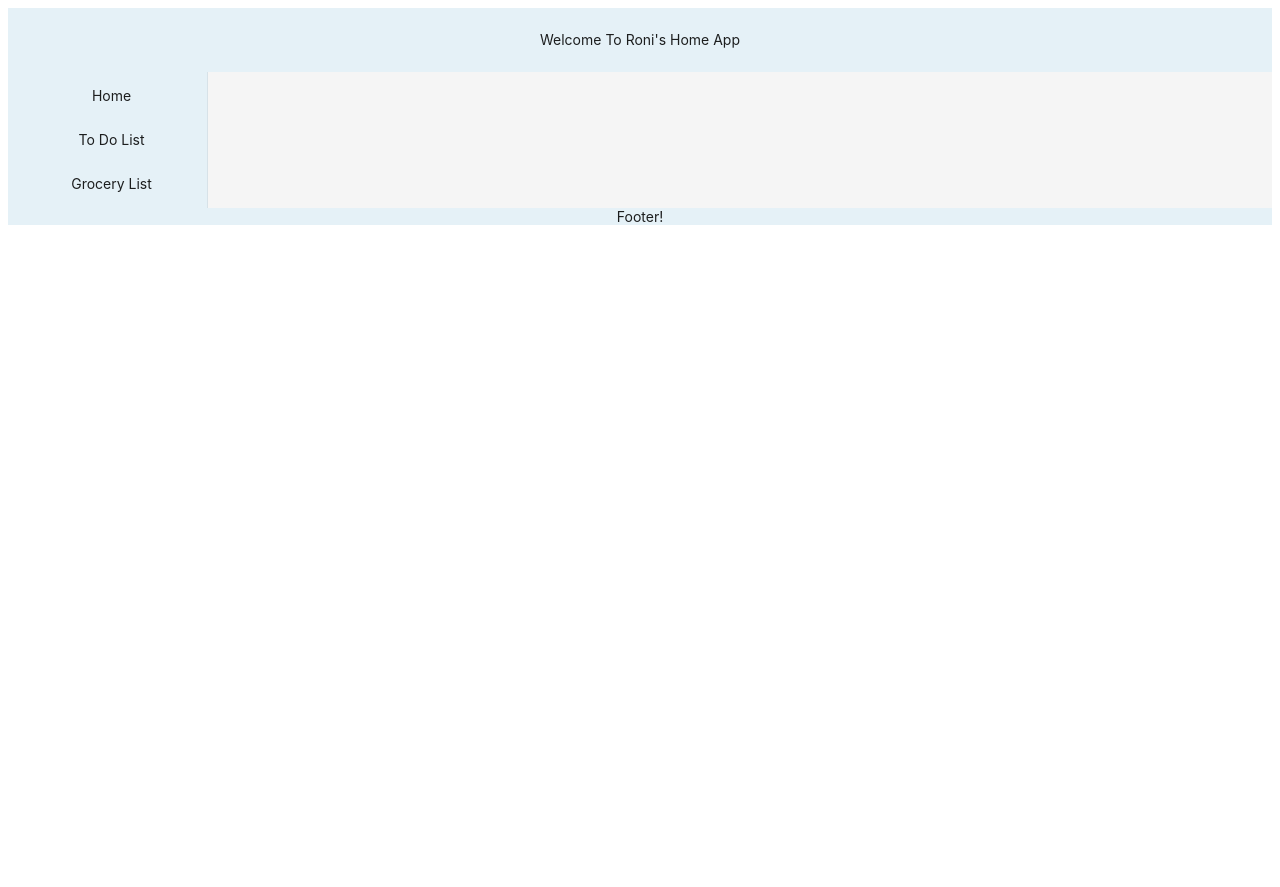
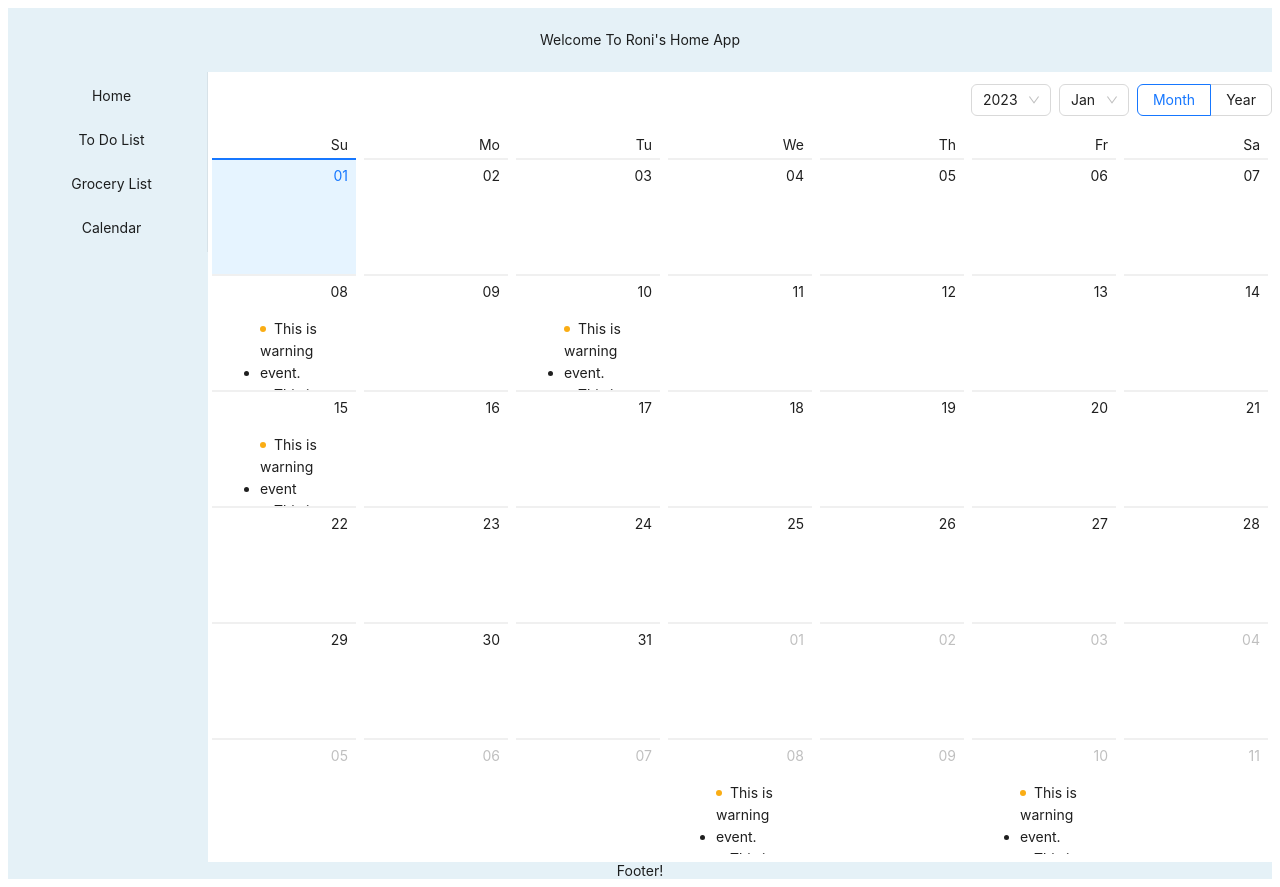
Before and after one commit to roniba1/roni-home-app, a React (Create React App) app: page /calendar in a window 1280 px wide. Before the commit the page ends 800 px from the top, so only its background shows below. Built offline with nearby package versions, Linux system fonts and the light colour scheme.

Commit message:
grocery list display fix + calendar
calendar added, still display just const data

```diff
--- a/db.json
+++ b/db.json
@@ -112,5 +112,39 @@
       "type": "done",
       "id": 11
     }
+  ],
+  "calendar": [
+    [],
+    [],
+    [
+      {
+        "id": 10,
+        "content": [
+          {
+            "type": "warning",
+            "content": "This is warning event."
+          },
+          {
+            "type": "success",
+            "content": "This is usual event."
+          }
+        ]
+      }
+    ],
+    [
+      {
+        "type": "success",
+        "content": "Doctor appointment"
+      }
+    ],
+    [],
+    [],
+    [],
+    [],
+    [],
+    [],
+    [],
+    [],
+    []
   ]
 }
--- a/package.json
+++ b/package.json
@@ -15,6 +15,7 @@
     "@types/react-router-dom": "^5.3.3",
     "antd": "^5.1.1",
     "axios": "^1.2.2",
+    "dayjs": "^1.11.7",
     "history": "^5.3.0",
     "json-server": "^0.17.1",
     "react": "^18.2.0",
--- a/src/App.tsx
+++ b/src/App.tsx
@@ -3,6 +3,7 @@ import { BrowserRouter as Router, Route, Switch } from 'react-router-dom';
 import ToDoPage from "./pages/ToDoPage";
 import GroceryListPage from "./pages/GroceryListPage";
 import LandingPage from "./pages/LandingPage";
+import CalendarPage from "./pages/CalendarPage";
 import SideBar from "./components/SideBar";
 import MyHeader from "./components/Header";
 import { Layout } from 'antd';
@@ -33,6 +34,9 @@ function HomeApp() {
                                     <Route path="/groceryList">
                                         <GroceryListPage />
                                     </Route>
+                                    <Route path="/calendar">
+                                        <CalendarPage />
+                                    </Route>
                                 </Switch>
                             </div>
                         </Content>
--- a/src/components/ItemsList.tsx
+++ b/src/components/ItemsList.tsx
@@ -1,7 +1,7 @@
 import React from "react";
 import { ItemsListProps } from "../interfaces/Items";
 import Item from "./Item"
-import { Divider } from "antd";
+import { Divider, Col } from "antd";
 
 const style = {
     padding: '8px 0'
@@ -29,18 +29,16 @@ const ItemsList: React.FC<ItemsListProps> = props => {
     let renderedComponent = null;
     if (hasItems) {
         renderedComponent = (
-            <>
+            <Col className="gutter-row" span={8} key={props.listType.type}>
                 <Divider type="horizontal" orientation="left">{props.listType.displayName}</Divider>
                 <div style={style}>
                     {renderedList}
                 </div>
-            </>
+            </Col>
         );
     }
 
-    return <div>
-        {renderedComponent}
-    </div>;
+    return renderedComponent;
 }
 
 export default ItemsList;
--- a/src/components/ListsDisplay.tsx
+++ b/src/components/ListsDisplay.tsx
@@ -78,14 +78,12 @@ const ListsDisplay: React.FC<ListsDisplayProps> = props => {
     if(allItemsList) {
         renderedList = listsSettings.typesNames.map((listType:ListType) => {
             return (
-                <Col className="gutter-row" span={6} key={listType.type}>
                     <ItemsList
                         itemsList={allItemsList}
                         listType={listType}
                         onDeleteHandler={onDeleteHandler}
                         onDoneHandler={onDoneHandler}
                         doneButton/>
-                </Col>
             );
         })
     }
--- a/src/constants/PagesLinks.ts
+++ b/src/constants/PagesLinks.ts
@@ -15,5 +15,9 @@ export const PagesLinks: PageLink[] = [
     {
         label:'Grocery List',
         path: '/groceryList'
+    },
+    {
+        label:'Calendar',
+        path: '/calendar'
     }
 ];
--- /dev/null
+++ b/src/pages/CalendarPage.tsx
@@ -0,0 +1,125 @@
+import React, {useEffect, useState} from "react";
+import dayjs from 'dayjs';
+import 'dayjs/locale/zh-cn';
+import { Badge, Calendar } from 'antd'
+import FetcherService from "../services/FetcherService";
+import axios from "axios";
+dayjs.locale('zh-cn');
+
+interface eventData {
+    type: "warning" | "success" | "error" | "processing" | "default" | undefined;
+    content: string;
+}
+
+type MonthEvents = eventData[];
+
+const CalendarPage: React.FC = () => {
+    const [calendarData, setCalendarData] = useState<MonthEvents[] | null>(null);
+
+    const fetchData = async () => {
+        const response = await axios.get<MonthEvents[]>(`http://localhost:3001/calendar`);
+        setCalendarData(response.data);
+    }
+
+    // useEffect(() => {
+    //     // noinspection JSIgnoredPromiseFromCall
+    //     fetchData();
+    // }, []);
+
+    const getListData = (value: dayjs.Dayjs) => {
+        let listData: eventData[] = [];
+        switch (value.date()) {
+            case 8:
+                listData = [
+                    {
+                        type: 'warning',
+                        content: 'This is warning event.',
+                    },
+                    {
+                        type: 'success',
+                        content: 'This is usual event.',
+                    },
+                ];
+                break;
+            case 10:
+                listData = [
+                    {
+                        type: 'warning',
+                        content: 'This is warning event.',
+                    },
+                    {
+                        type: 'success',
+                        content: 'This is usual event.',
+                    },
+                    {
+                        type: 'error',
+                        content: 'This is error event.',
+                    },
+                ];
+                break;
+            case 15:
+                listData = [
+                    {
+                        type: 'warning',
+                        content: 'This is warning event',
+                    },
+                    {
+                        type: 'success',
+                        content: 'This is very long usual event。。....',
+                    },
+                    {
+                        type: 'error',
+                        content: 'This is error event 1.',
+                    },
+                    {
+                        type: 'error',
+                        content: 'This is error event 2.',
+                    },
+                    {
+                        type: 'error',
+                        content: 'This is error event 3.',
+                    },
+                    {
+                        type: 'error',
+                        content: 'This is error event 4.',
+                    },
+                ];
+                break;
+            default:
+        }
+        //return (calendarData && calendarData[value.month()]) || [];
+        return listData || [];
+    };
+
+    const getMonthData = (value: dayjs.Dayjs) => {
+        if (value.month() === 8) {
+            return 1394;
+        }
+    };
+
+    const monthCellRender = (value: dayjs.Dayjs) => {
+        const num = getMonthData(value);
+        return num ? (
+            <div className="notes-month">
+                <section>{num}</section>
+                <span>Backlog number</span>
+            </div>
+        ) : null;
+    };
+
+    const dateCellRender = (value: dayjs.Dayjs) => {
+        const listData = getListData(value);
+        return (
+            <ul className="events">
+                {listData.map((item: eventData) => (
+                    <li key={item.content}>
+                        <Badge status={item.type} text={item.content} />
+                    </li>
+                ))}
+            </ul>
+        );
+    };
+    return <Calendar dateCellRender={dateCellRender} monthCellRender={monthCellRender} />;
+}
+
+export default CalendarPage;
```
Also changed, not shown: 1 other file (tests, documents, lock files or other folders).
